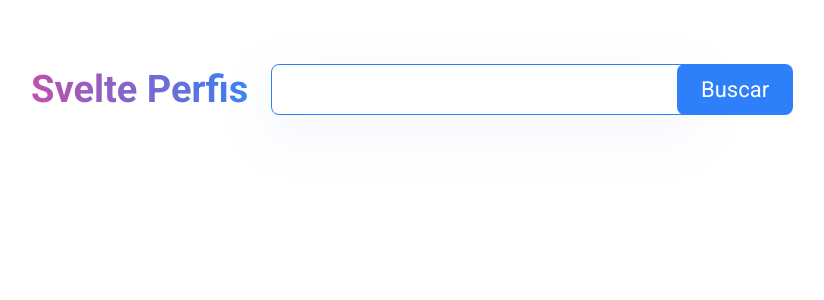
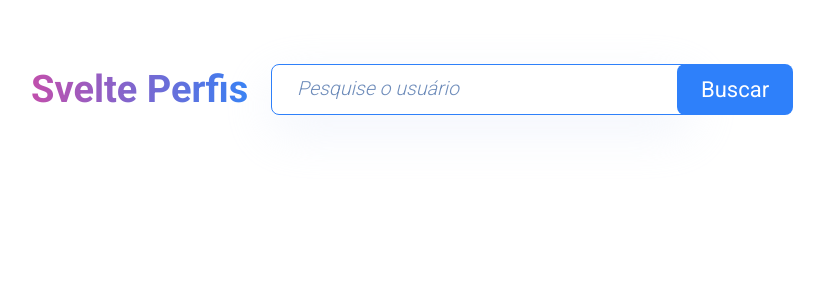
Before and after one commit to pedroargentati/svelte-perfis, a Svelte app: page / in a window 1280 px wide. Shown: the top 300 px of the page, without its empty margins (209-1033 px from the left). Built offline with nearby package versions, Linux system fonts and the light colour scheme.

Commit message:
adicionado fetch com a API GitHub

```diff
--- a/src/App.svelte
+++ b/src/App.svelte
@@ -4,17 +4,12 @@
   import type IUsuario from "./interfaces/usuario.model";
 
   let usuario: IUsuario | null = null;
-  let inputValue;
+  let inputValue = "";
 
-  function onSubmit() {
-    usuario = {
-      avatar_url: "https://github.com/pedroargentati.png",
-      login: "pedroargentati",
-      nome: "Pedro Argentati",
-      perfil_url: "https://github.com/pedroargentati",
-      repositorios_publicos: 50,
-      seguidores: 20,
-    };
+  async function onSubmit() {
+    const userResponse = await fetch(`https://api.github.com/users/${inputValue}`);
+	const userData = await userResponse.json();
+	console.log(userData);
   }
 </script>
 
@@ -24,7 +19,12 @@
 
     <div class="busca-usuario">
       <form action="" on:submit|preventDefault={onSubmit}>
-        <input type="text" class="input" bind:value={inputValue} />
+        <input
+          type="text"
+          class="input"
+          bind:value={inputValue}
+          placeholder="Pesquise o usuário"
+        />
         <div class="botao-container">
           <button type="submit" class="botao">Buscar</button>
         </div>
@@ -33,7 +33,7 @@
   </header>
 
   {#if usuario}
-    <Usuario {usuario}/>
+    <Usuario {usuario} />
   {/if}
 </div>
 
@@ -101,5 +101,4 @@
   .botao:hover {
     background: #4590ff;
   }
-
 </style>
```
